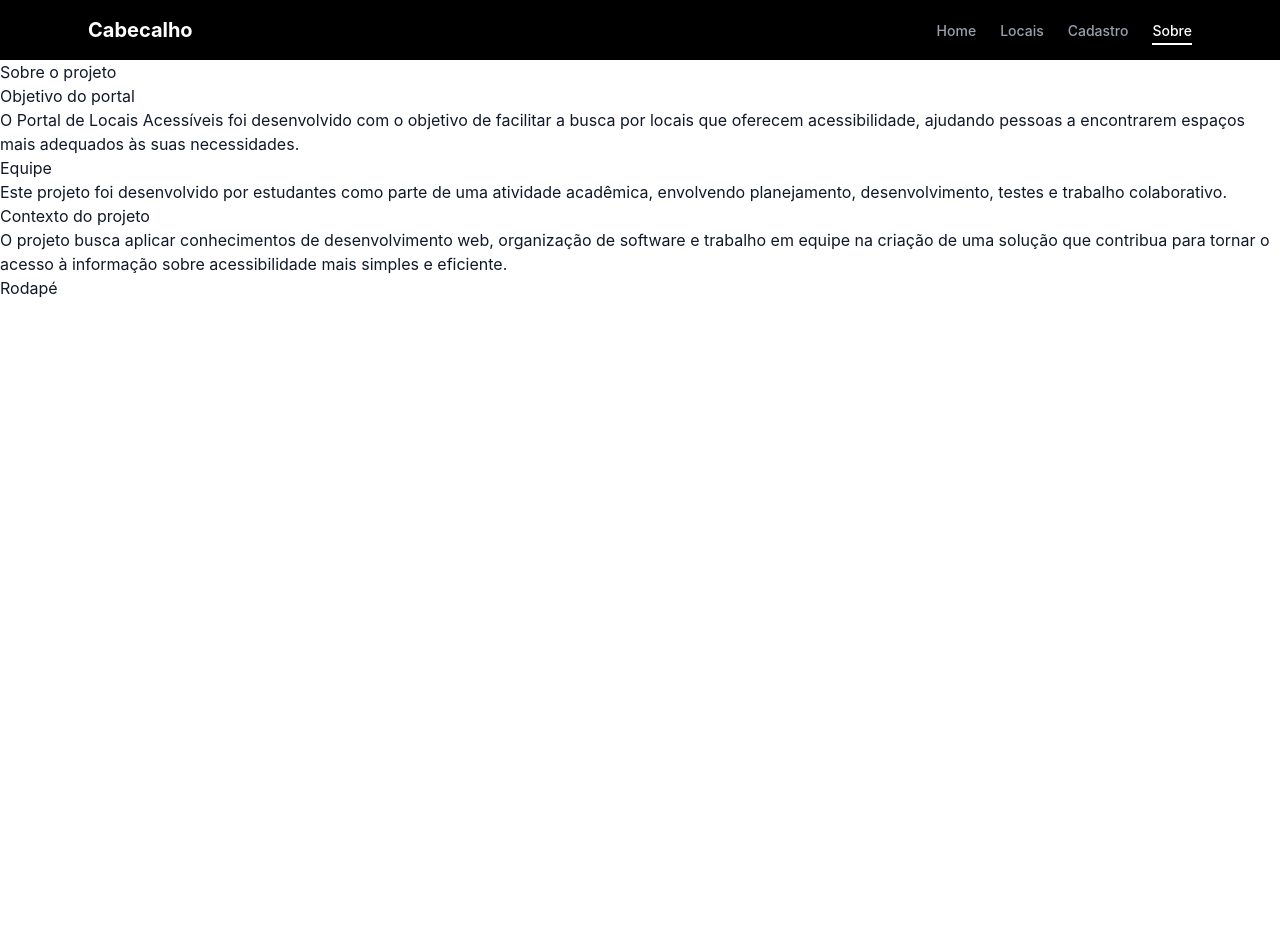
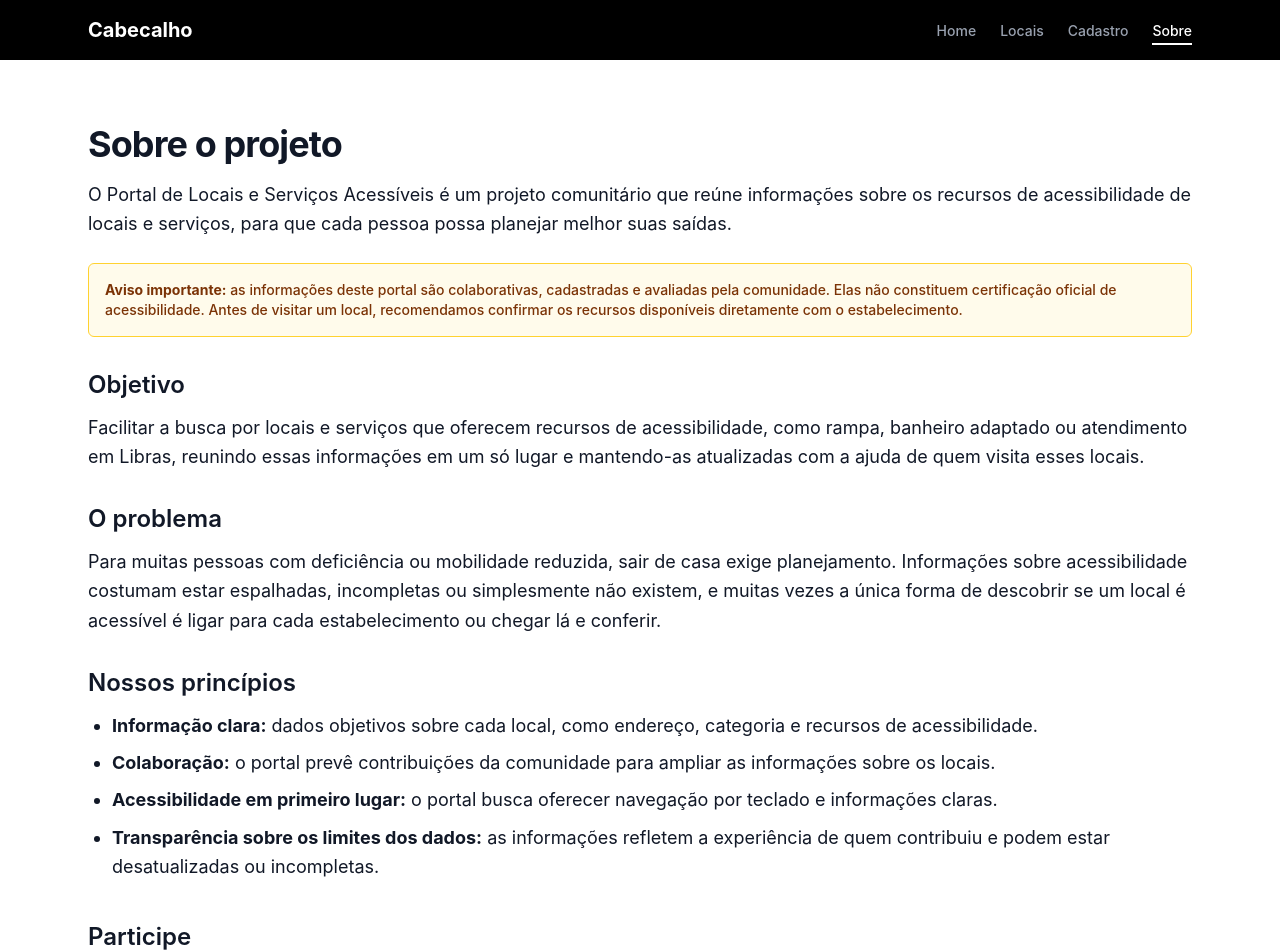
Before and after one commit to 1TDSPY-26/portal-locais-acessiveis, a React (Vite) app: page /sobre in a window 1280 px wide. Shown: the top 952 px of the page. Before the commit the page ends 800 px from the top, so only its background shows below. Built offline with nearby package versions, Linux system fonts and the light colour scheme; no server answers.

Commit message:
feat: completar conteudo institucional da pagina Sobre

```diff
--- a/src/pages/Sobre/Sobre.tsx
+++ b/src/pages/Sobre/Sobre.tsx
@@ -1,35 +1,111 @@
+import { Link } from 'react-router-dom'
+
+// Mesmo padrão de botão da Home, para as chamadas de ação terem o mesmo peso
+// visual em todo o portal.
+const classeBotao =
+  'inline-flex min-h-12 items-center justify-center rounded-md bg-blue-700 px-6 py-3 text-base font-semibold text-white hover:bg-blue-800 focus-visible:outline focus-visible:outline-2 focus-visible:outline-offset-2 focus-visible:outline-blue-700'
+
 export default function Sobre() {
   return (
-    <main>
-      <h1>Sobre o projeto</h1>
+    <div className="mx-auto max-w-6xl px-4 py-10 sm:px-6 sm:py-16">
 
-      <section>
-        <h2>Objetivo do portal</h2>
+      <h1 className="text-3xl font-bold tracking-tight sm:text-4xl">
+        Sobre o projeto
+      </h1>
+
+      <p className="mt-4 text-base leading-relaxed sm:text-lg">
+        O Portal de Locais e Serviços Acessíveis é um projeto comunitário que
+        reúne informações sobre os recursos de acessibilidade de locais e
+        serviços, para que cada pessoa possa planejar melhor suas saídas.
+      </p>
+
+      <div
+        role="note"
+        aria-label="Aviso importante"
+        className="mt-6 rounded-md border border-amber-300 bg-amber-50 p-4 text-sm font-medium text-amber-900"
+      >
         <p>
-          O Portal de Locais Acessíveis foi desenvolvido com o objetivo de
-          facilitar a busca por locais que oferecem acessibilidade, ajudando
-          pessoas a encontrarem espaços mais adequados às suas necessidades.
+          <strong>Aviso importante:</strong> as informações deste portal são
+          colaborativas, cadastradas e avaliadas pela comunidade. Elas não
+          constituem certificação oficial de acessibilidade. Antes de visitar
+          um local, recomendamos confirmar os recursos disponíveis diretamente
+          com o estabelecimento.
+        </p>
+      </div>
+
+      <section aria-labelledby="sobre-objetivo" className="mt-8">
+        <h2 id="sobre-objetivo" className="text-xl font-semibold sm:text-2xl">
+          Objetivo
+        </h2>
+
+        <p className="mt-3 text-base leading-relaxed sm:text-lg">
+          Facilitar a busca por locais e serviços que oferecem recursos de
+          acessibilidade, como rampa, banheiro adaptado ou atendimento em
+          Libras, reunindo essas informações em um só lugar e mantendo-as
+          atualizadas com a ajuda de quem visita esses locais.
         </p>
       </section>
 
-      <section>
-        <h2>Equipe</h2>
-        <p>
-          Este projeto foi desenvolvido por estudantes como parte de uma
-          atividade acadêmica, envolvendo planejamento, desenvolvimento, testes
-          e trabalho colaborativo.
+      <section aria-labelledby="sobre-problema" className="mt-8">
+        <h2 id="sobre-problema" className="text-xl font-semibold sm:text-2xl">
+          O problema
+        </h2>
+
+        <p className="mt-3 text-base leading-relaxed sm:text-lg">
+          Para muitas pessoas com deficiência ou mobilidade reduzida, sair de
+          casa exige planejamento. Informações sobre acessibilidade costumam
+          estar espalhadas, incompletas ou simplesmente não existem, e muitas
+          vezes a única forma de descobrir se um local é acessível é ligar para
+          cada estabelecimento ou chegar lá e conferir.
         </p>
       </section>
 
-      <section>
-        <h2>Contexto do projeto</h2>
-        <p>
-          O projeto busca aplicar conhecimentos de desenvolvimento web,
-          organização de software e trabalho em equipe na criação de uma solução
-          que contribua para tornar o acesso à informação sobre acessibilidade
-          mais simples e eficiente.
+      <section aria-labelledby="sobre-principios" className="mt-8">
+        <h2 id="sobre-principios" className="text-xl font-semibold sm:text-2xl">
+          Nossos princípios
+        </h2>
+
+        <ul className="mt-3 list-disc space-y-2 pl-6 text-base leading-relaxed sm:text-lg">
+          <li>
+            <strong>Informação clara:</strong> dados objetivos sobre cada
+            local, como endereço, categoria e recursos de acessibilidade.
+          </li>
+          <li>
+            <strong>Colaboração:</strong> o portal prevê contribuições da
+            comunidade para ampliar as informações sobre os locais.
+          </li>
+          <li>
+            <strong>Acessibilidade em primeiro lugar:</strong> o portal busca
+            oferecer navegação por teclado e informações claras.
+          </li>
+          <li>
+            <strong>Transparência sobre os limites dos dados:</strong> as
+            informações refletem a experiência de quem contribuiu e podem estar
+            desatualizadas ou incompletas.
+          </li>
+        </ul>
+      </section>
+
+      <section aria-labelledby="sobre-participar" className="mt-10">
+        <h2 id="sobre-participar" className="text-xl font-semibold sm:text-2xl">
+          Participe
+        </h2>
+
+        <p className="mt-3 text-base leading-relaxed sm:text-lg">
+          Consulte os locais já cadastrados ou contribua com um local que você
+          conhece.
         </p>
+
+        <div className="mt-6 flex flex-wrap gap-4">
+          <Link to="/locais" className={classeBotao}>
+            Ver locais acessíveis
+          </Link>
+
+          <Link to="/cadastrar" className={classeBotao}>
+            Cadastrar um local
+          </Link>
+        </div>
       </section>
-    </main>
-  );
+    </div>
+  )
 }
```
